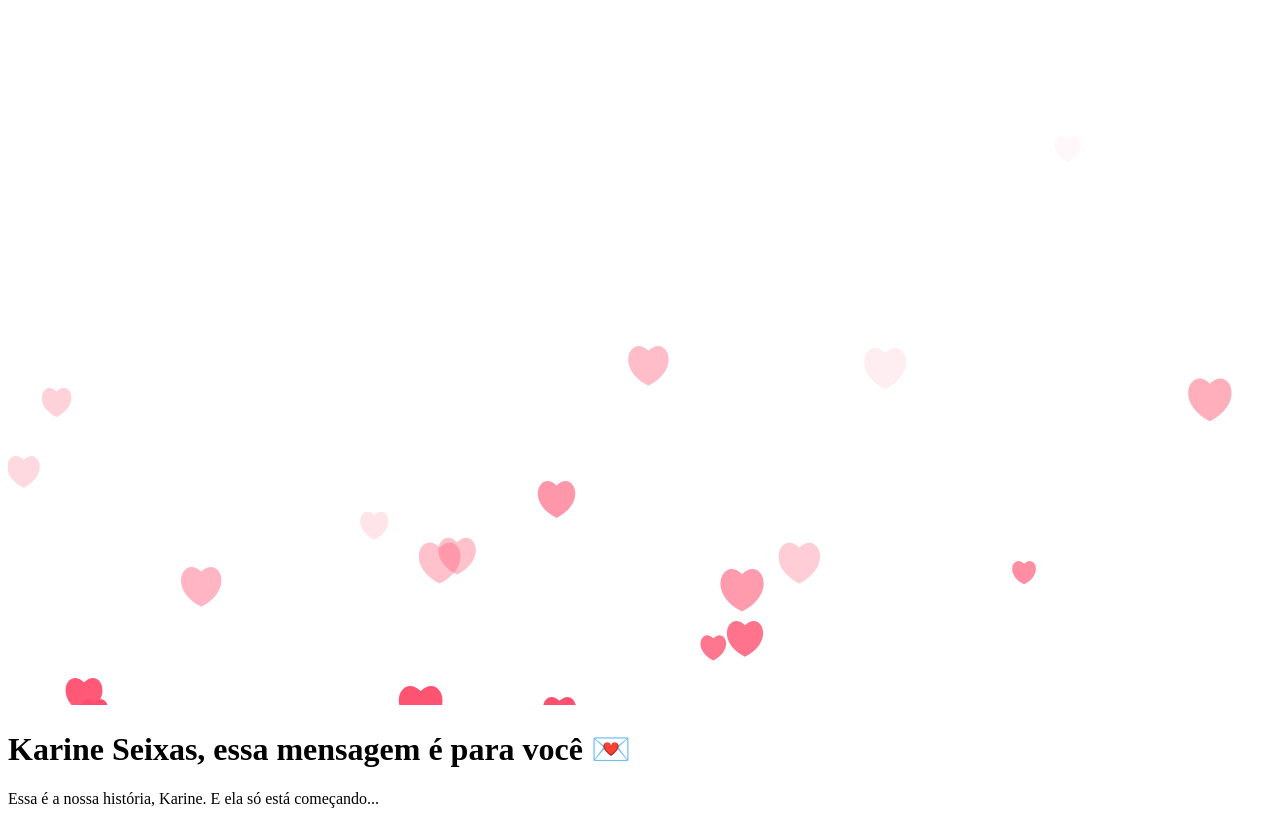
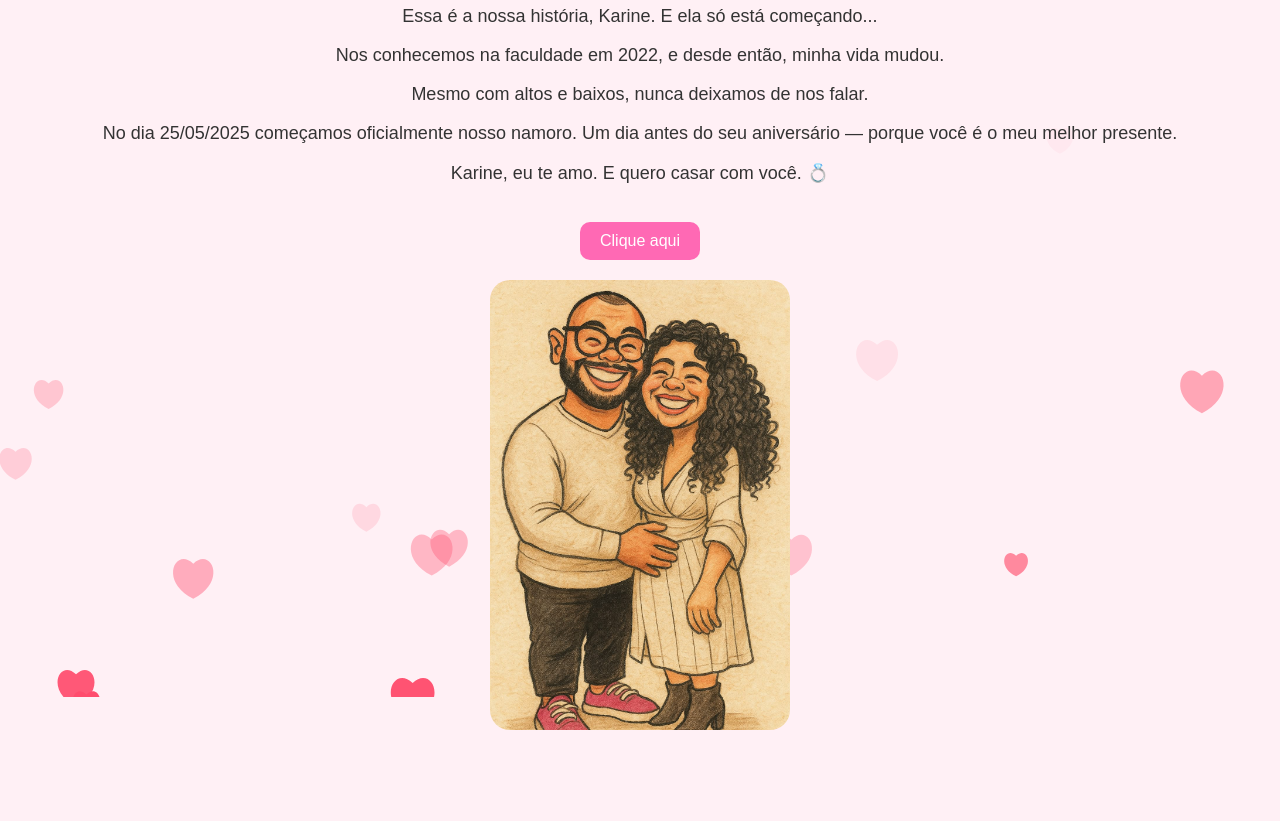
Before and after one commit to Juanalves192/nossa-historia-karine, a plain HTML site: page index.html in a window 1280 px wide. Shown: the part 103-924 px from the top of the page. After the commit the page ends 853 px from the top, so only its background shows below. Drawn offline with Linux system fonts and the light colour scheme.

Commit message:
Update style.css

```diff
--- a/style.css
+++ b/style.css
@@ -1,33 +1,41 @@
-<!DOCTYPE html>
-<html lang="pt-BR">
-<head>
-  <meta charset="UTF-8" />
-  <meta name="viewport" content="width=device-width, initial-scale=1.0" />
-  <title>Juan ❤️ Karine</title>
-  <link rel="stylesheet" href="style.css" />
-</head>
-<body>
-  <div class="container">
-    <h1>Juan 💖 Karine</h1>
-    <p id="typing"></p>
+body {
+  background-color: #fff0f5;
+  font-family: 'Arial', sans-serif;
+  text-align: center;
+  margin: 0;
+  padding: 20px;
+}
 
-    <div class="timeline">
-      <div class="event"><strong>2022:</strong> Nos conhecemos na faculdade... e meu coração nunca mais foi o mesmo.</div>
-      <div class="event"><strong>Entre 2022 e 2025:</strong> Tivemos altos e baixos, algumas brigas... mas nunca deixamos de nos falar.</div>
-      <div class="event"><strong>25/05/2025:</strong> Começamos a namorar oficialmente — um dia antes do aniversário mais importante da minha vida.</div>
-    </div>
+h1 {
+  color: #d63384;
+  margin-top: 30px;
+}
 
-    <div class="final-message">
-      💍 Karine, você é o amor da minha vida.
-      Eu quero passar o resto da minha vida com você.
-      Um dia... eu ainda vou te pedir em casamento de verdade.
-    </div>
+p {
+  font-size: 18px;
+  color: #333;
+}
 
-    <button onclick="mostrarAmor()">Te amo ❤️</button>
-    <div id="surpresa"></div>
-  </div>
+button {
+  padding: 10px 20px;
+  background-color: #ff69b4;
+  border: none;
+  color: white;
+  font-size: 16px;
+  border-radius: 10px;
+  cursor: pointer;
+  margin-top: 20px;
+  transition: background-color 0.3s ease;
+}
 
-  <canvas id="hearts"></canvas>
-  <script src="script.js"></script>
-</body>
-</html>
+button:hover {
+  background-color: #ff85c1;
+}
+
+canvas#hearts {
+  position: fixed;
+  top: 0;
+  left: 0;
+  pointer-events: none;
+  z-index: -1;
+}
```
